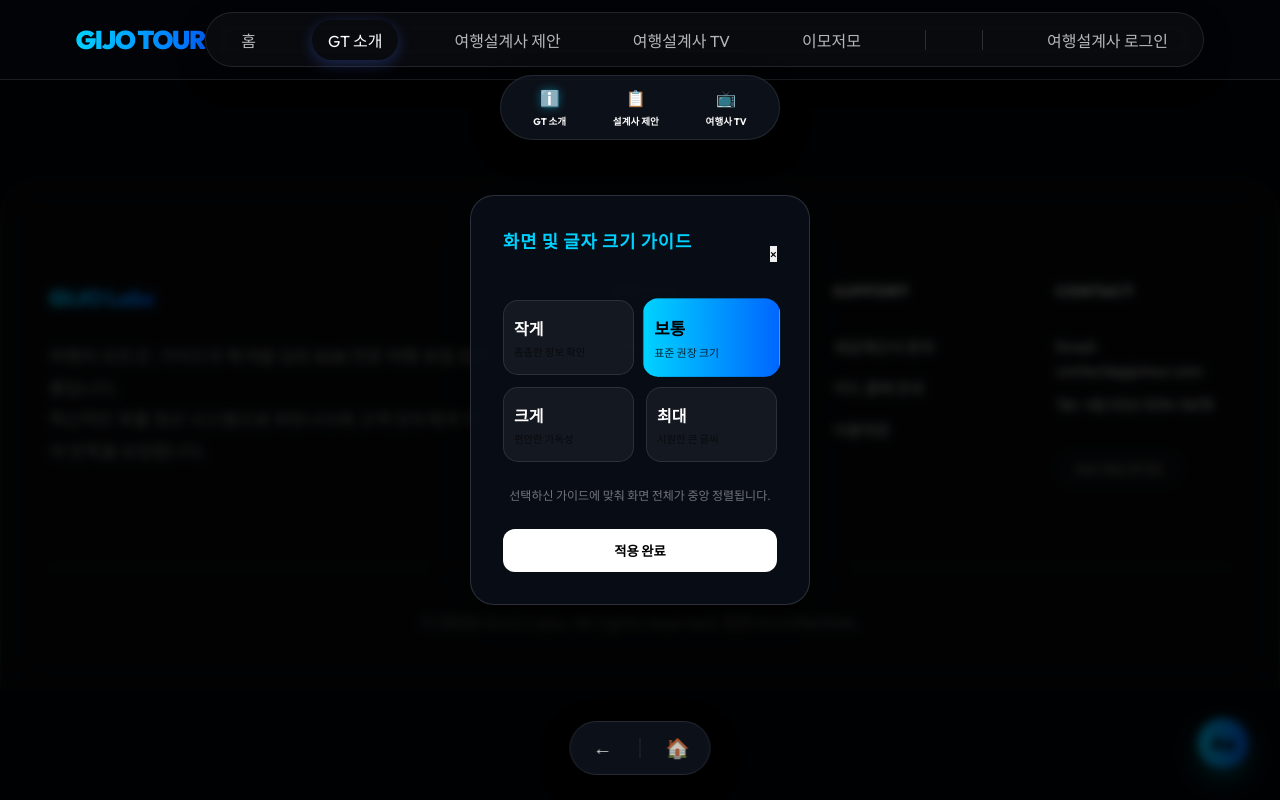
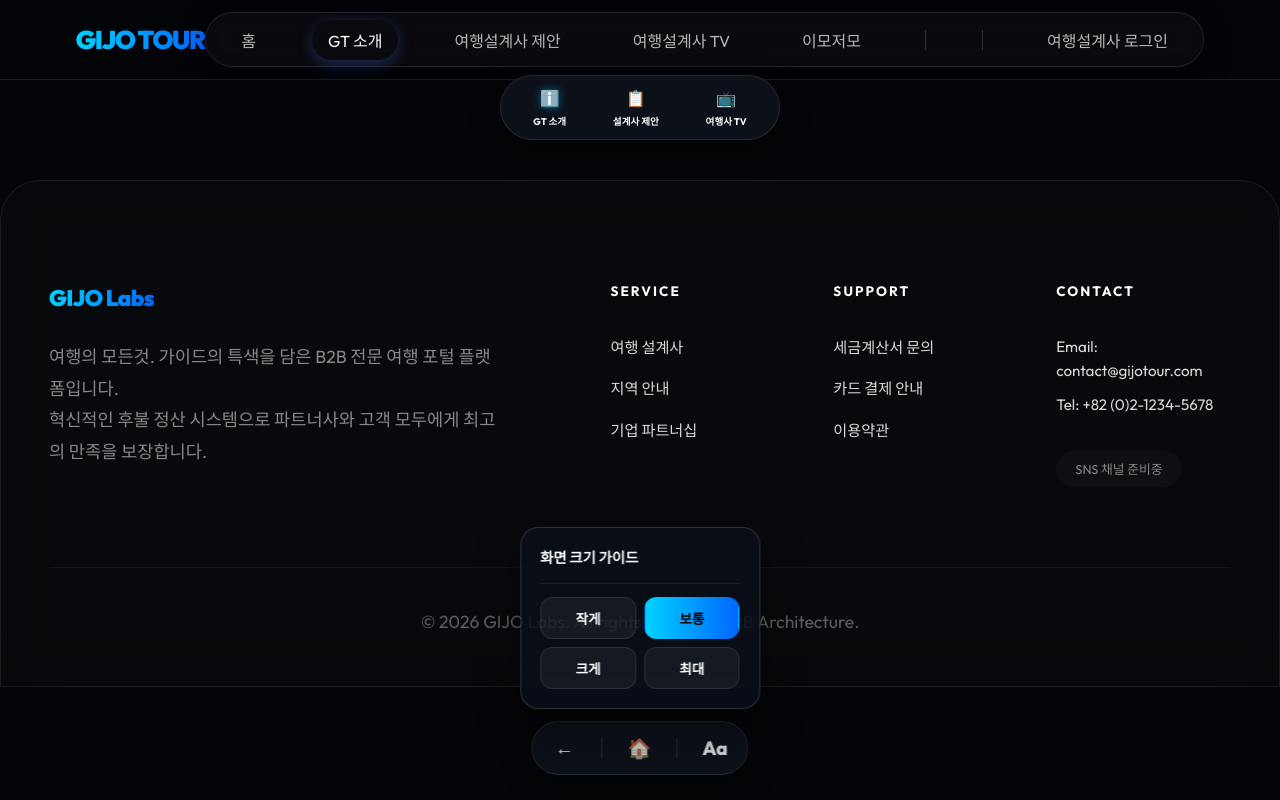
Before and after one commit to gijotour/gijo-tour-app, a React (Vite) app: page /gijotour/about/about in a window 1280 px wide. Both pictures are taken after a click on the button "Aa". Built offline with nearby package versions, Linux system fonts and the light colour scheme.

Commit message:
feat: 화면 크기 조절 기능 NavigateHub 통합 및 '바텀 업' 팝업 메뉴 개편 (하단 중앙 집중형 UI)

```diff
--- a/src/App.jsx
+++ b/src/App.jsx
@@ -104,8 +104,9 @@ function App() {
           localStorage.removeItem('gijo_auth');
           localStorage.removeItem('gijo_user_name');
         }}
+        uiScale={uiScale}
+        onScaleChange={setUiScale}
       />
-      <SizeControl uiScale={uiScale} onScaleChange={setUiScale} />
     </div>
   );
 }
--- a/src/index.css
+++ b/src/index.css
@@ -3566,3 +3566,54 @@ html {
   transform-origin: center top !important;
   transition: transform 0.3s ease-in-out;
 }
+
+/* Bottom-up Pop-up Menus */
+.nav-hub-dropdown {
+  position: absolute !important;
+  bottom: 65px !important; /* Positioned above the hub */
+  top: auto !important;
+  left: 50% !important;
+  transform: translateX(-50%) !important;
+  width: 240px !important;
+  max-height: 70vh !important;
+  z-index: 100010 !important;
+  padding: 1.2rem !important;
+}
+
+.animate-up-bottom {
+  animation: slideUpBottom 0.3s cubic-bezier(0.4, 0, 0.2, 1);
+}
+
+@keyframes slideUpBottom {
+  from { transform: translate(-50%, 20px); opacity: 0; }
+  to { transform: translate(-50%, 0); opacity: 1; }
+}
+
+/* Hub Size Grid Styling */
+.hub-size-grid {
+  display: grid;
+  grid-template-columns: repeat(2, 1fr);
+  gap: 8px;
+}
+
+.hub-size-btn {
+  padding: 10px;
+  background: rgba(255, 255, 255, 0.05);
+  border: 1px solid rgba(255, 255, 255, 0.1);
+  border-radius: 12px;
+  color: #fff;
+  font-size: 0.85rem;
+  font-weight: 700;
+  transition: all 0.2s;
+}
+
+.hub-size-btn.active {
+  background: var(--accent-brand);
+  color: #000;
+  border-color: transparent;
+}
+
+/* Ensure the floating modal from before is replaced or hidden */
+.size-modal-overlay {
+  display: none !important;
+}
--- a/src/shared/NavigateHub.jsx
+++ b/src/shared/NavigateHub.jsx
@@ -1,19 +1,30 @@
 import React from 'react';
 import { useNavigate, useLocation } from 'react-router-dom';
 
-const NavigateHub = ({ isLoggedIn, userName, userRole, onLogout }) => {
+const NavigateHub = ({ isLoggedIn, userName, userRole, onLogout, uiScale, onScaleChange }) => {
   const navigate = useNavigate();
   const location = useLocation();
   const [isUserMenuOpen, setIsUserMenuOpen] = React.useState(false);
+  const [isSizeMenuOpen, setIsSizeMenuOpen] = React.useState(false);
 
   // 루트 경로(/)에서는 보이지 않게 처리
   if (location.pathname === '/') return null;
+
+  const toggleUserMenu = () => {
+    setIsUserMenuOpen(!isUserMenuOpen);
+    setIsSizeMenuOpen(false);
+  };
+
+  const toggleSizeMenu = () => {
+    setIsSizeMenuOpen(!isSizeMenuOpen);
+    setIsUserMenuOpen(false);
+  };
 
   return (
     <div className="elite-nav-hub slim-hub animate-up">
       <button
         className="nav-hub-btn back"
-        onClick={() => navigate(-1)}
+        onClick={() => { navigate(-1); setIsUserMenuOpen(false); setIsSizeMenuOpen(false); }}
         title="뒤로 가기"
       >
         <span className="icon">←</span>
@@ -21,10 +32,20 @@ const NavigateHub = ({ isLoggedIn, userName, userRole, onLogout }) => {
       <div className="nav-hub-divider"></div>
       <button
         className="nav-hub-btn home"
-        onClick={() => navigate('/gijotour')}
+        onClick={() => { navigate('/gijotour'); setIsUserMenuOpen(false); setIsSizeMenuOpen(false); }}
         title="투어 홈으로"
       >
         <span className="icon">🏠</span>
+      </button>
+      <div className="nav-hub-divider"></div>
+
+      {/* Size Control Button Integrated */}
+      <button
+        className={`nav-hub-btn size ${isSizeMenuOpen ? 'active' : ''}`}
+        onClick={toggleSizeMenu}
+        title="화면 크기"
+      >
+        <span className="icon" style={{ fontSize: '0.9rem', fontWeight: '800' }}>Aa</span>
       </button>
 
       {isLoggedIn && (
@@ -33,14 +54,14 @@ const NavigateHub = ({ isLoggedIn, userName, userRole, onLogout }) => {
           <div className="nav-hub-user-wrapper">
             <button
               className={`nav-hub-btn user ${isUserMenuOpen ? 'active' : ''}`}
-              onClick={() => setIsUserMenuOpen(!isUserMenuOpen)}
+              onClick={toggleUserMenu}
               title="내 정보"
             >
               <div className="nav-avatar mini" style={{ backgroundImage: `url(https://api.dicebear.com/7.x/avataaars/svg?seed=${userName})` }}></div>
             </button>
 
             {isUserMenuOpen && (
-              <div className="nav-hub-dropdown glass-card animate-down">
+              <div className="nav-hub-dropdown glass-card animate-up-bottom" onClick={(e) => e.stopPropagation()}>
                 <div className="hub-user-info">
                   <span className="name">{userName}님</span>
                   <span className="role">{userRole === 'admin' ? 'ADMIN' : 'DESIGNER'}</span>
@@ -63,6 +84,35 @@ const NavigateHub = ({ isLoggedIn, userName, userRole, onLogout }) => {
           </div>
         </>
       )}
+
+      {/* Size Control Menu Integrated */}
+      {isSizeMenuOpen && (
+        <div className="nav-hub-dropdown size-guide-menu glass-card animate-up-bottom" onClick={(e) => e.stopPropagation()}>
+          <div className="hub-user-info">
+            <span className="name">화면 크기 가이드</span>
+          </div>
+          <div className="dropdown-divider"></div>
+          <div className="hub-size-grid">
+            {[
+              { label: '작게', value: 0.9 },
+              { label: '보통', value: 1.0 },
+              { label: '크게', value: 1.15 },
+              { label: '최대', value: 1.3 }
+            ].map((s) => (
+              <button
+                key={s.label}
+                className={`hub-size-btn ${uiScale === s.value ? 'active' : ''}`}
+                onClick={() => {
+                  onScaleChange(s.value);
+                  setIsSizeMenuOpen(false);
+                }}
+              >
+                {s.label}
+              </button>
+            ))}
+          </div>
+        </div>
+      )}
     </div>
   );
 };
```
